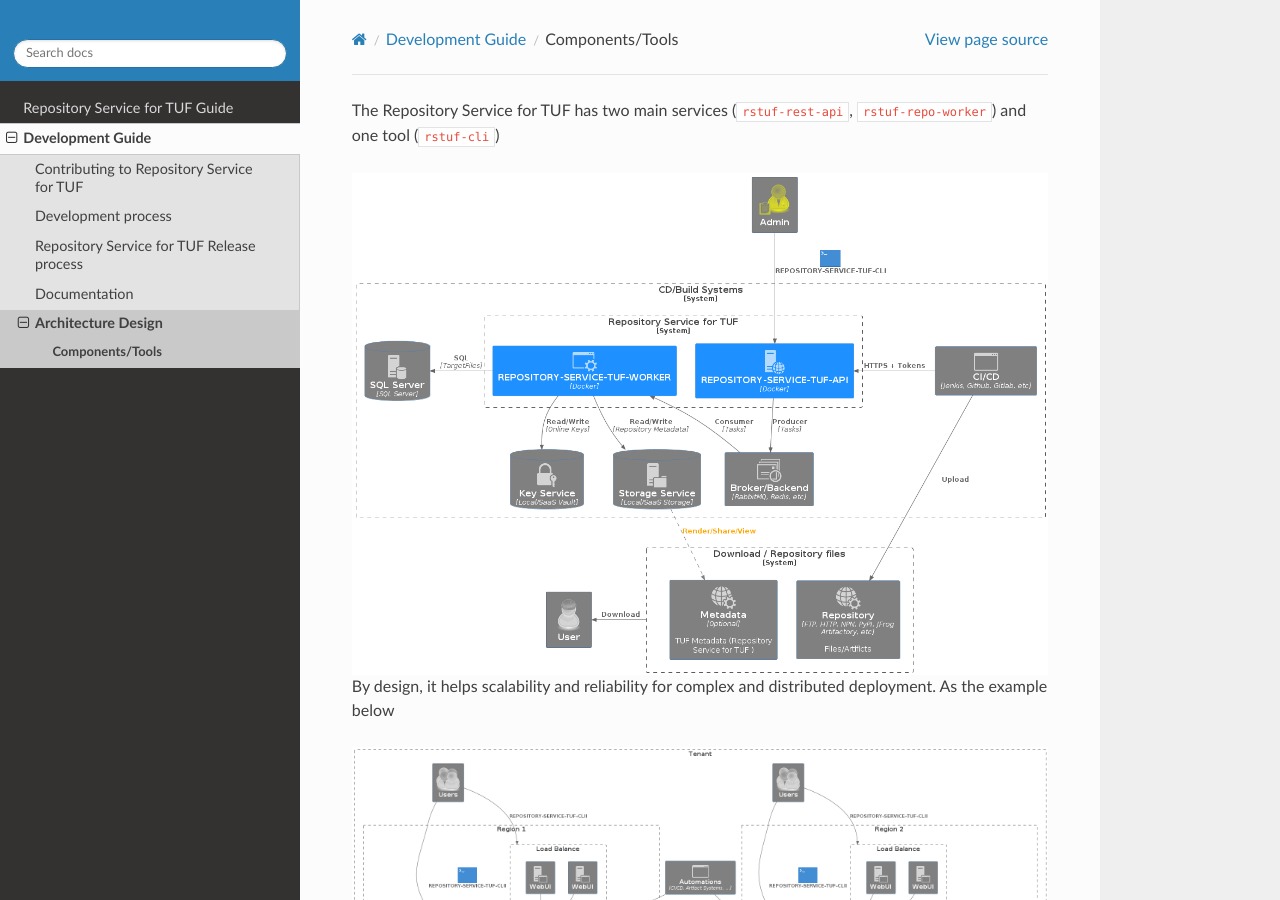
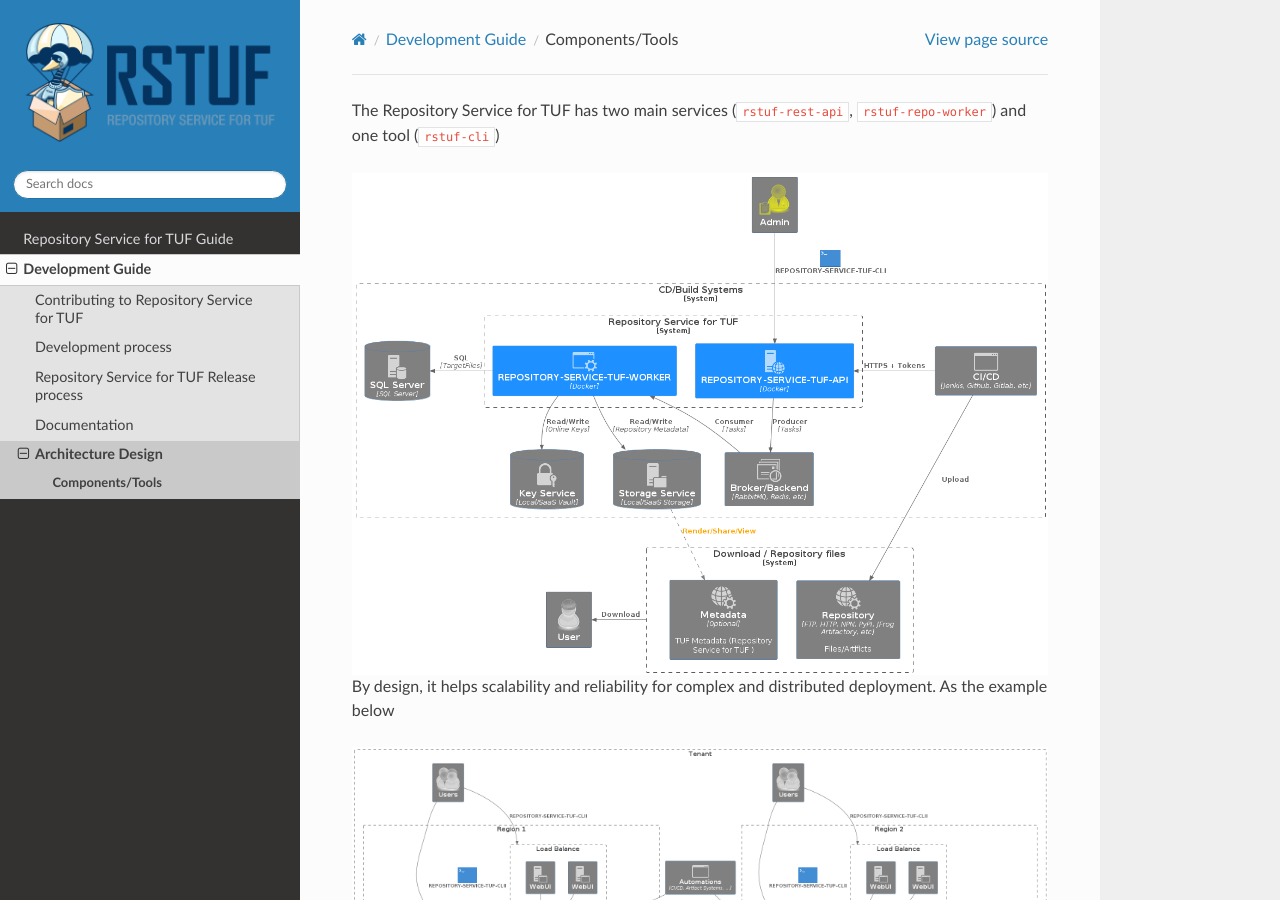
Before and after one commit to repository-service-tuf/repository-service-tuf, a Sphinx documentation site: the page built from docs/source/devel/design.rst, in a window 1280 px wide and 900 px high. Built offline with Sphinx 7.4.7 and the Read the Docs theme 2.0.0, drawn with Linux system fonts in a browser that asks for light colours.

Commit message:
Fix the RSTUF logo in the RTD
Fix the RSTUF logo for repository-service-tuf.readthedocs.io

Signed-off-by: Kairo de Araujo <kdearaujo@vmware.com>

```diff
--- a/docs/source/conf.py
+++ b/docs/source/conf.py
@@ -68,7 +68,7 @@ html_theme = 'sphinx_rtd_theme'
 # relative to this directory. They are copied after the builtin static files,
 # so a file named "default.css" will overwrite the builtin "default.css".
 html_static_path = ['_static']
-html_logo = '_static/rstuf-logo.png'
+html_logo = '_static/logo/PNG/rstuf_horizontal-color.png'
 html_favicon = '_static/rstuf.ico'
 # HTML Theme Options
 html_theme_options = {
```
